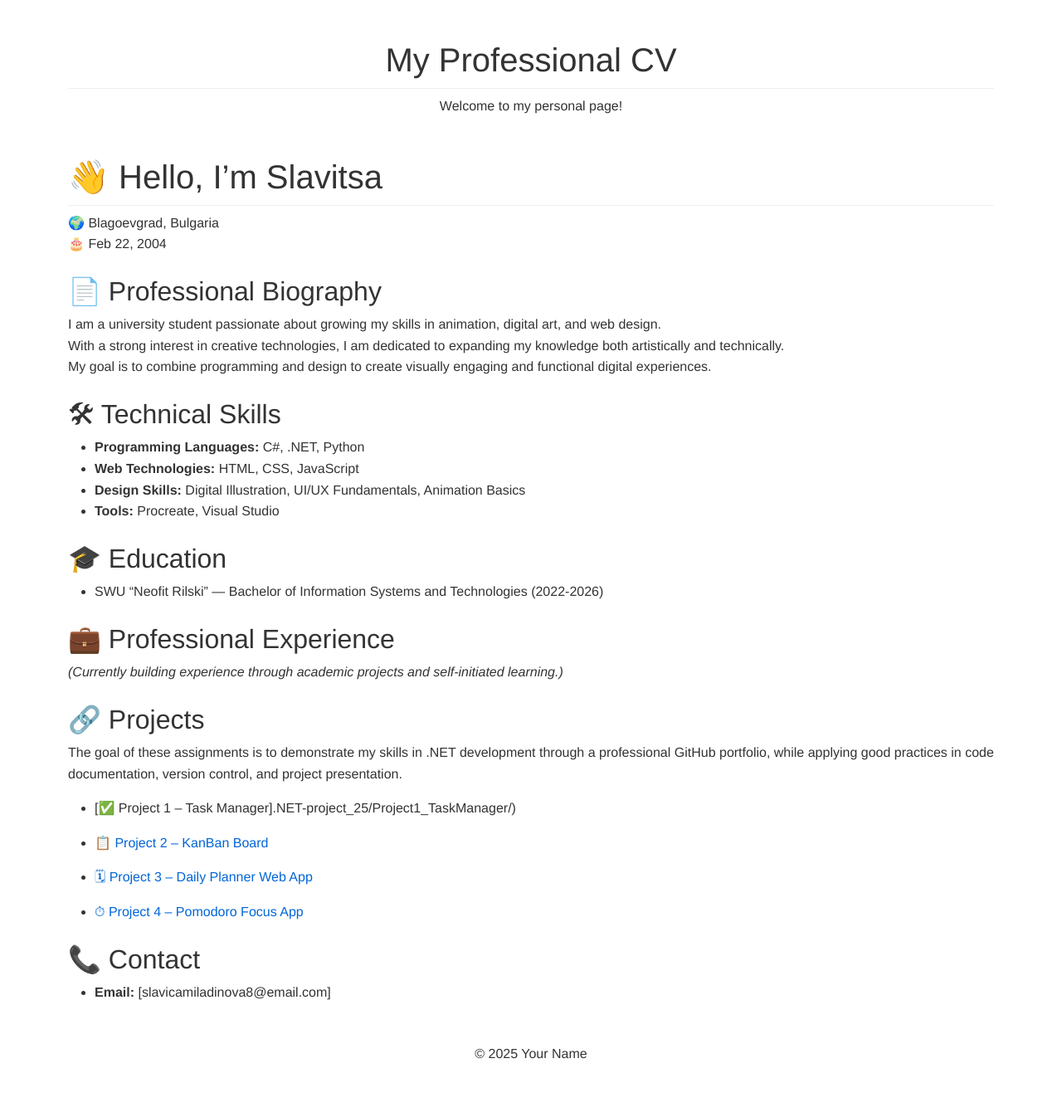
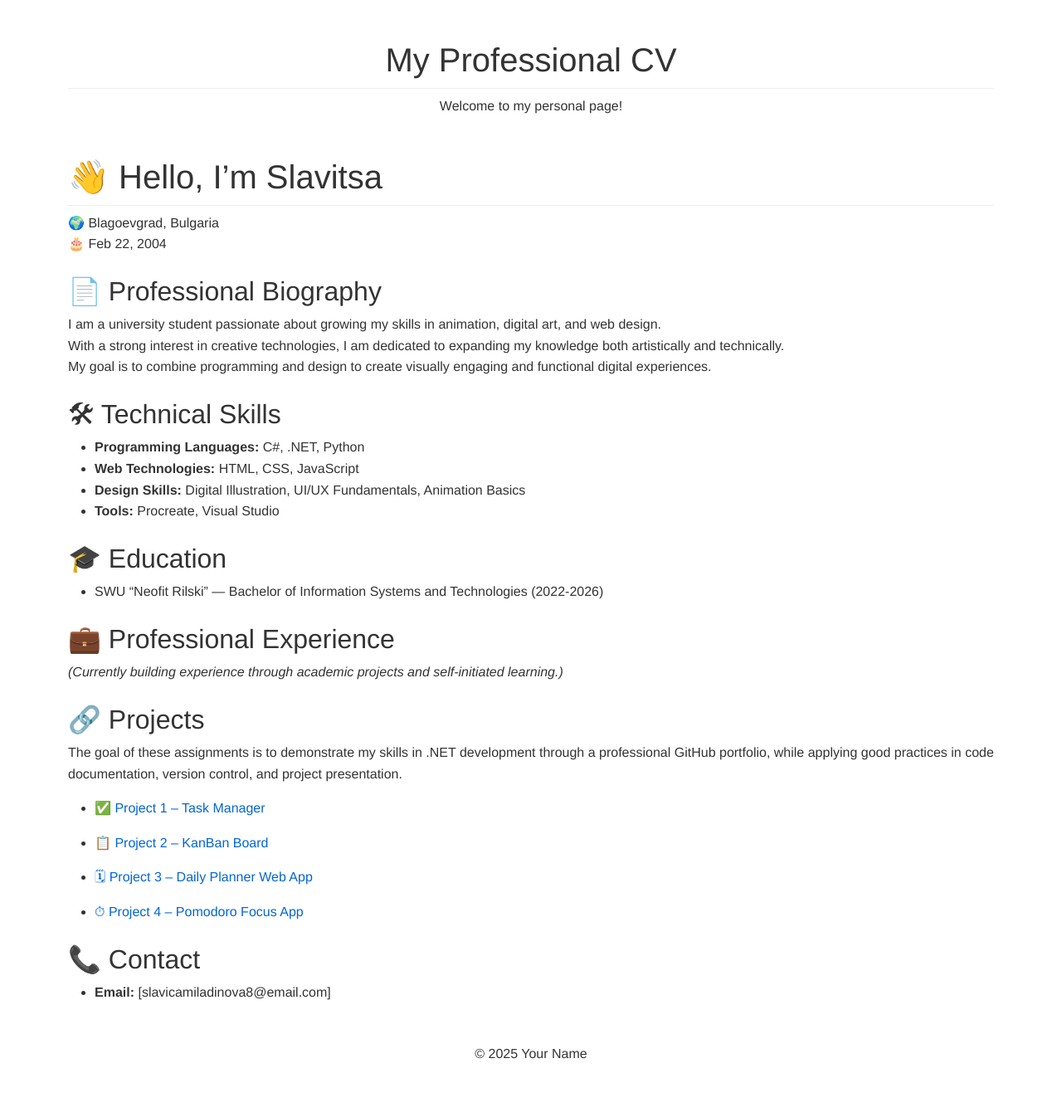
Before and after one commit to slavica2202/.NET-project_25, a Jekyll site: the page built from index.md, in a window 1280 px wide. Shown: the whole page at 83% size. Built offline with Jekyll 4.4.1, drawn with Linux system fonts in a browser that asks for light colours; our own code applies the rules of GitHub Pages for plain Markdown files.

Commit message:
Update index.md

```diff
--- a/index.md
+++ b/index.md
@@ -22,9 +22,9 @@ My goal is to combine programming and design to create visually engaging and fun
 ## 🔗 Projects
 The goal of these assignments is to demonstrate my skills in .NET development through a professional GitHub portfolio, while applying good practices in code documentation, version control, and project presentation.
 
-- [✅ Project 1 – Task Manager].NET-project_25/Project1_TaskManager/)
+- [✅ Project 1 – Task Manager](.NET-project_25/tree/main/Project1_TaskManager)
 
-- [📋 Project 2 – KanBan Board](.NET-project_25/Project2_KanBanBoard)
+- [📋 Project 2 – KanBan Board](.NET-project_25/tree/main/Project2_KanBanBoard)
 
 - [🗓 Project 3 – Daily Planner Web App](.NET-project_25/Project3_DailyPlannerWeb)
 
```
